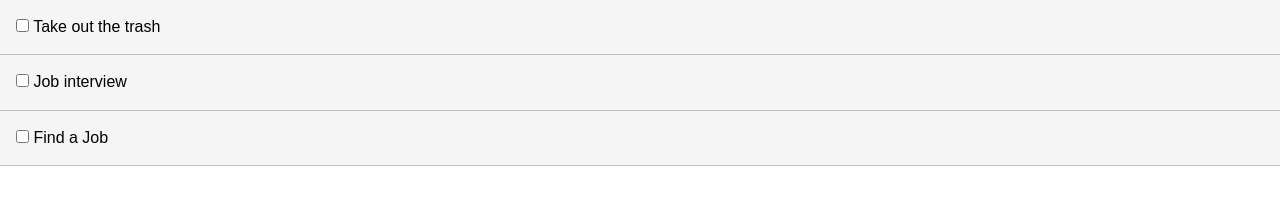
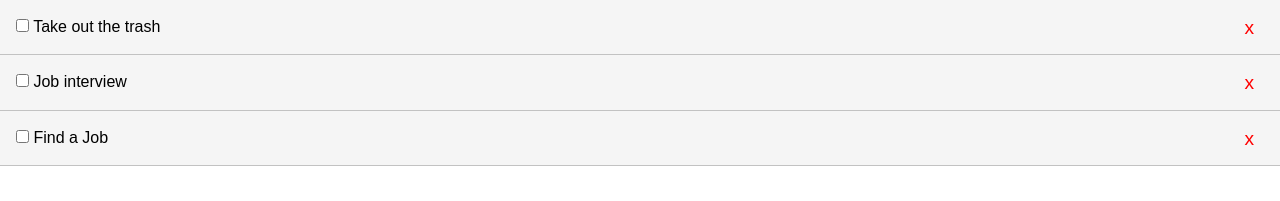
Before and after one commit to JoshSchoenecker/react-basic, a React (Create React App) app: page / in a window 1280 px wide. Shown: the top 201 px of the page. Built offline with nearby package versions, Linux system fonts and the light colour scheme; the HTML template or start-up script is replaced by a standard one.

Commit message:
deleteBtn removing frome state & style

```diff
--- a/src/App.js
+++ b/src/App.js
@@ -23,8 +23,8 @@
     ],
   };
 
+  //  Methods
   markComplete = (id) => {
-    console.log(id);
     this.setState({
       todos: this.state.todos.map((todo) => {
         if (todo.id === id) {
@@ -34,10 +34,14 @@
       }),
     });
   };
+delTodo = (id) => {
+  this.setState({ todos: [...this.state.todos.filter(todo => todo.id !== id)] });
+}
+
   render() {
     return (
       <div className="App">
-        <Todos todos={this.state.todos} markComplete={this.markComplete} />
+        <Todos todos={this.state.todos} markComplete={this.markComplete} delTodo={this.delTodo}/>
       </div>
     );
   }
--- a/src/components/Todos.js
+++ b/src/components/Todos.js
@@ -1,17 +1,22 @@
 import React, { Component } from "react";
 import TodoItem from "./todoItem";
-import PropTypes from 'prop-types';
+import PropTypes from "prop-types";
 
 class Todos extends Component {
   render() {
     return this.props.todos.map((todo) => (
-      <TodoItem key={todo.id} todo={todo} markComplete={this.props.markComplete}/>
+      <TodoItem
+        key={todo.id}
+        todo={todo}
+        markComplete={this.props.markComplete}
+        delTodo={this.props.delTodo}
+      />
     ));
   }
 }
 
 //  PropTypes
 Todos.propTypes = {
-  todos: PropTypes.array.isRequired
-}
+  todos: PropTypes.array.isRequired,
+};
 export default Todos;
--- a/src/components/todoItem.js
+++ b/src/components/todoItem.js
@@ -15,7 +15,7 @@
     console.log("from todoItem: ", this.props);
   };
   render() {
-      const { id, title} = this.props.todo;
+    const { id, title } = this.props.todo;
     return (
       <div style={this.getStyle()}>
         {/* using an expression  */}
@@ -25,6 +25,9 @@
             onChange={this.props.markComplete.bind(this, id)}
           />{" "}
           {title}
+          <button onClick={this.props.delTodo.bind(this, id)}
+// @ts-ignore
+          style={btnDelete}>x</button>
         </p>
       </div>
     );
@@ -40,4 +43,14 @@
 // const itemStyle = {
 //     backgroundColor: '#f5f5f5'
 // }
+
+const btnDelete = {
+  background: 'none',
+  color: '#ff0000',
+  fontSize: '1.2rem',
+  border: 'none',
+  padding: '1px 10px',
+  cursor: 'pointer',
+  float: 'right'
+};
 export default TodoItem;
```
